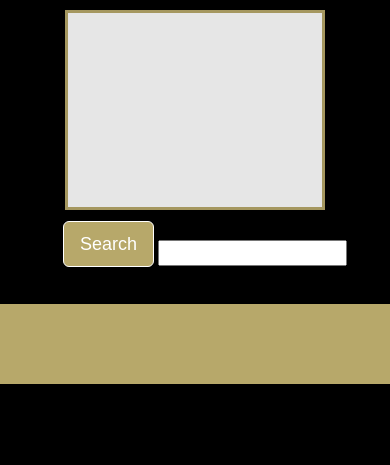
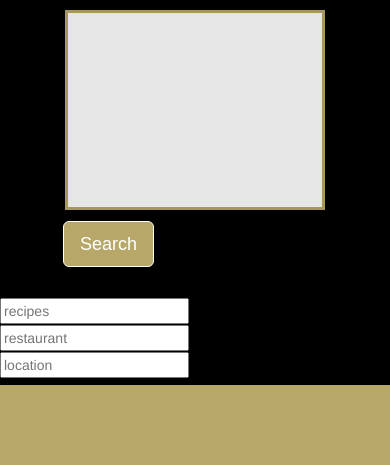
Before and after one commit to DReel83/ForkYou2, a PHP site: page /public/pyramid.html in a window 390 px wide. Shown: the part 1761-2226 px from the top of the page. Before the commit the page ends 2145 px from the top, so only its background shows below. Run offline with PHP 8.4, Linux system fonts and the light colour scheme; some web fonts are replaced.

Commit message:
final final updates

```diff
--- a/public/pyramid.html
+++ b/public/pyramid.html
@@ -163,9 +163,8 @@
   <!-- Trigger the modal with a button -->
   <button type="button" class="btn btn-info btn-lg" data-toggle="modal" data-target="#myModal" id="searchButton">Search</button>
 
-  <input id="recipesearch" type="text" name="recipe">
+  <div>
 
-			<div id="recipeAppearHere"></div>
 
   <!-- Modal -->
   <div class="modal fade" id="myModal" role="dialog">
@@ -190,11 +189,33 @@
 
 				</div>
 
-			<!-- <input id="search" type="text" name="recipe">
+				</div>
 
-			<div id="recipeAppearHere"></div> -->
+		<div class="row">
+				<div class="col-md-2"></div>
 
-				</div>
+				<!--button search-->
+				<div class ='col-md-1'>
+
+				 <!--food to fork api-->
+  					<input id="recipesearch" type="text" name="recipe" placeholder="recipes"></div>
+  					<div class ='col-md-1'></div>
+
+
+
+  <!--yelp api-->
+	 			<div class ='col-md-1'>
+					  <input id="restaurantsearch" type="text" name="restaurant" placeholder="restaurant">
+			</div>
+
+			<div class ='col-md-1'></div>
+
+
+				<div class ='col-md-1'>
+
+					  <input id="locationsearch" type="text" name="restaurant" placeholder="location">
+			</div>
+		</div>
 
 			<div class="row">
 				<div class="col-md-2"></div>
@@ -217,7 +238,7 @@
 	<script type="text/javascript" src="https://code.jquery.com/jquery-2.2.0.min.js"></script>
 	<!--access the local javascript file-->
 	<script src="http://maxcdn.bootstrapcdn.com/bootstrap/3.3.7/js/bootstrap.min.js"></script>
-	<script src="assets/javascript/main.js"></script>
+	<script src="assets/javascript/YelpAPICall.js"></script>
 	<script src="assets/javascript/fork-to-food-api.js"></script>
 	<script src="assets/javascript/pyramid.js"></script>
 
```
Also changed, not shown: public/assets/css/style.css, public/assets/images/shrimp.jpg (renamed from public/assets/images/5.jpg), public/assets/javascript/YelpAPICall.js, public/assets/javascript/pyramid.js.
